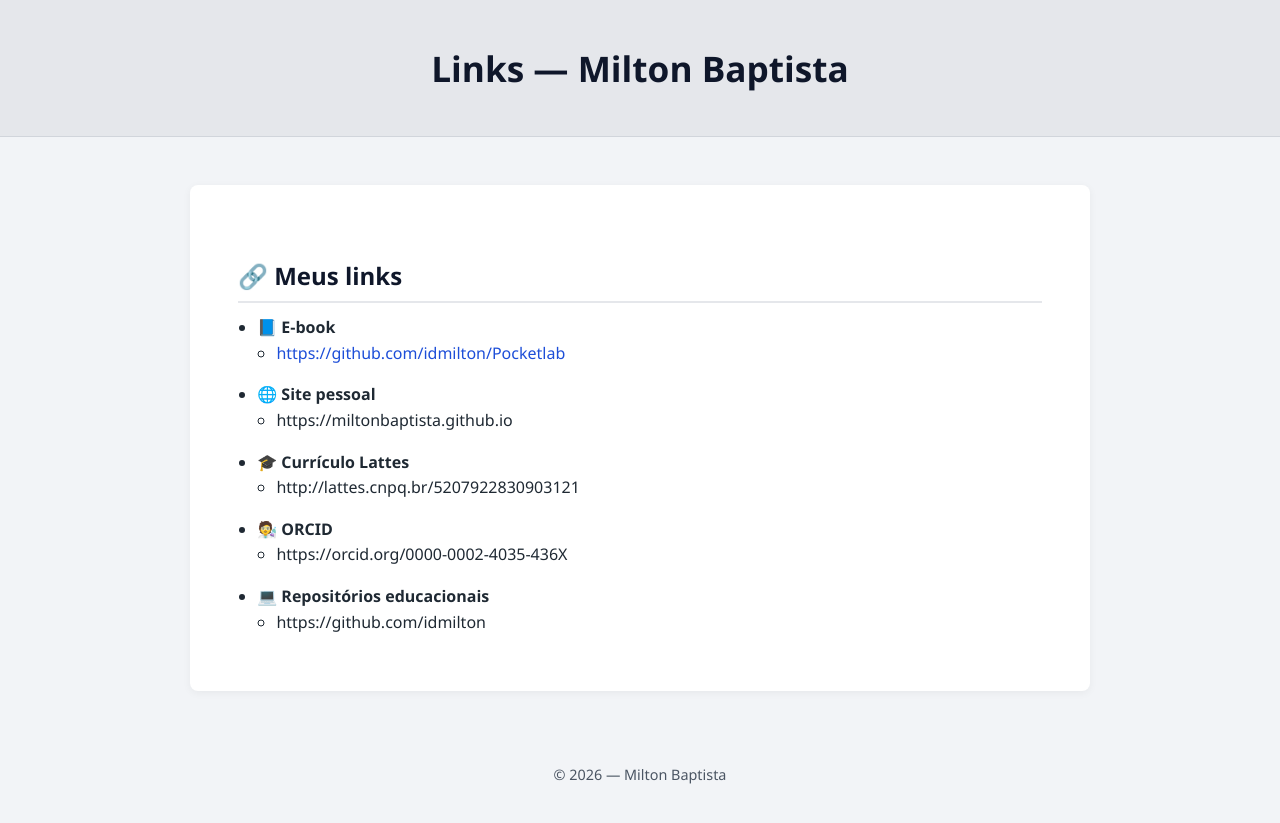
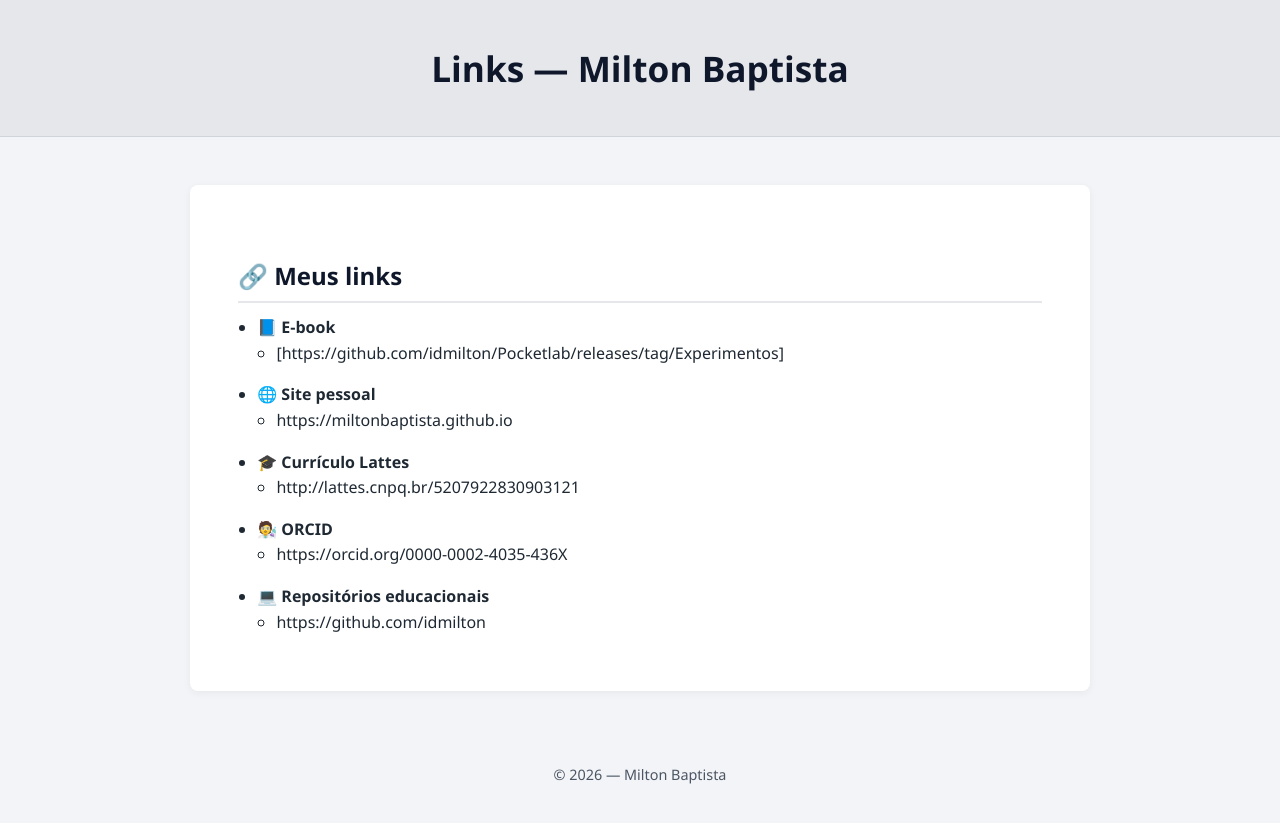
Before and after one commit to miltonbaptista/miltonbaptista.github.io, a Jekyll site: the page built from links.md, in a window 1280 px wide. Shown: the top 823 px of the page. Built offline with Jekyll 4.4.1, drawn with Linux system fonts in a browser that asks for light colours; part of the change alters nothing that is shown.

Commit message:
Update links.md

```diff
--- a/links.md
+++ b/links.md
@@ -6,7 +6,7 @@ title: Links — Milton Baptista
 ## 🔗 Meus links
 
 - 📘 **E-book**
-  - [https://github.com/idmilton/Pocketlab](https://github.com/idmilton/Pocketlab/releases/tag/Experimentos)
+  - [https://github.com/idmilton/Pocketlab/releases/tag/Experimentos]
 
 - 🌐 **Site pessoal**
   - https://miltonbaptista.github.io
```
